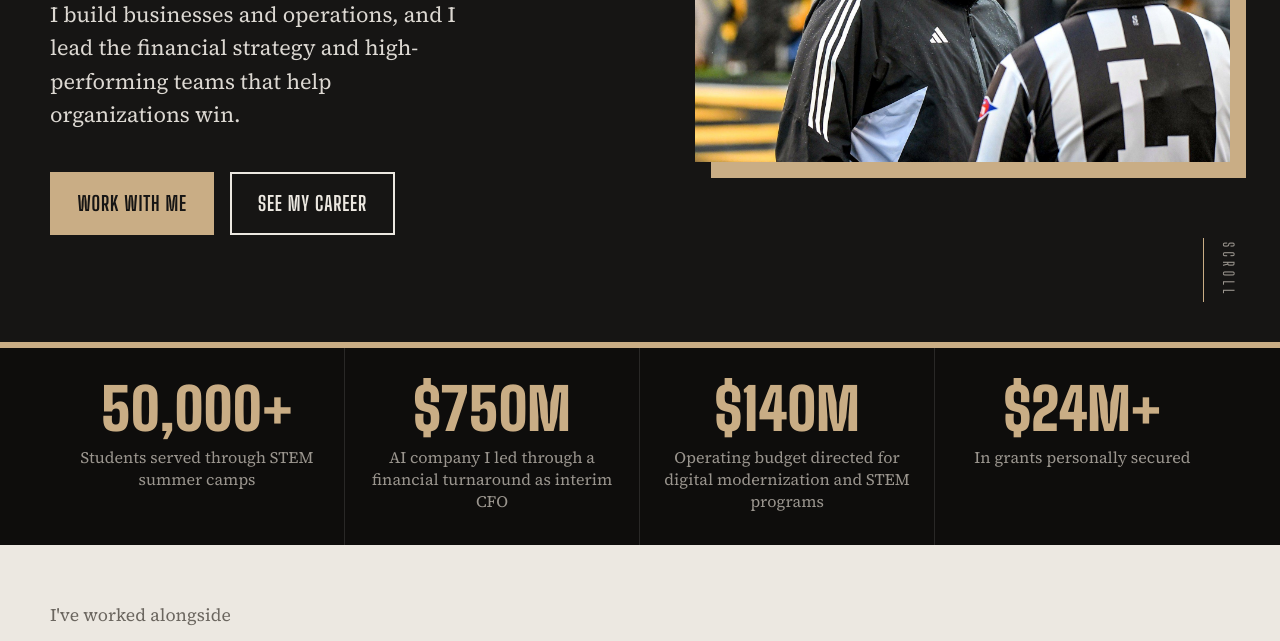
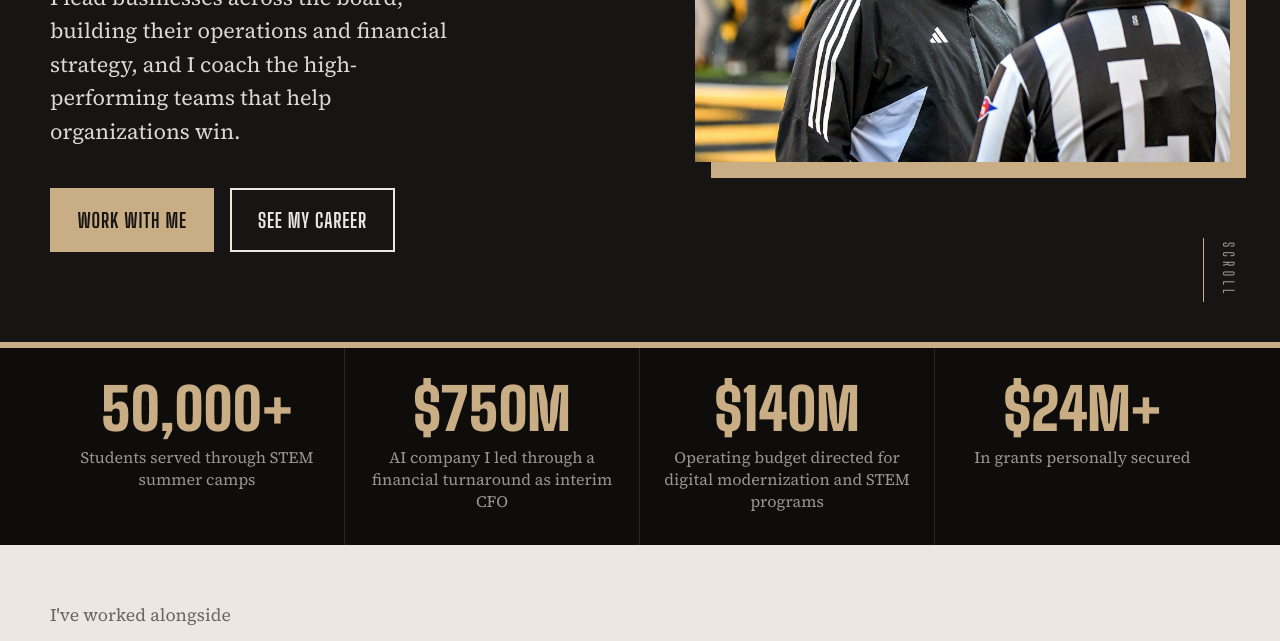
Before and after one commit to tariquebarron-spec/tbusconsult, a plain HTML site: page index.html in a window 1280 px wide. Shown: the part 459-1100 px from the top of the page. Drawn offline with Linux system fonts and the light colour scheme.

Commit message:
Update hero tagline

```diff
--- a/index.html
+++ b/index.html
@@ -300,7 +300,7 @@
     <div class="hero-text">
     <p class="role">Athletic Executive, Chef, &amp; Turnaround Consultant</p>
     <h1><span>Tarique</span><span class="last">Barron.</span></h1>
-    <p class="lede">I build businesses and operations, and I lead the financial strategy and high-performing teams that help organizations win.</p>
+    <p class="lede">I lead businesses across the board, building their operations and financial strategy, and I coach the high-performing teams that help organizations win.</p>
     <div class="actions">
       <a class="btn btn-fill" href="#contact">Work with me</a>
       <a class="btn btn-line" href="#career">See my career</a>
```
